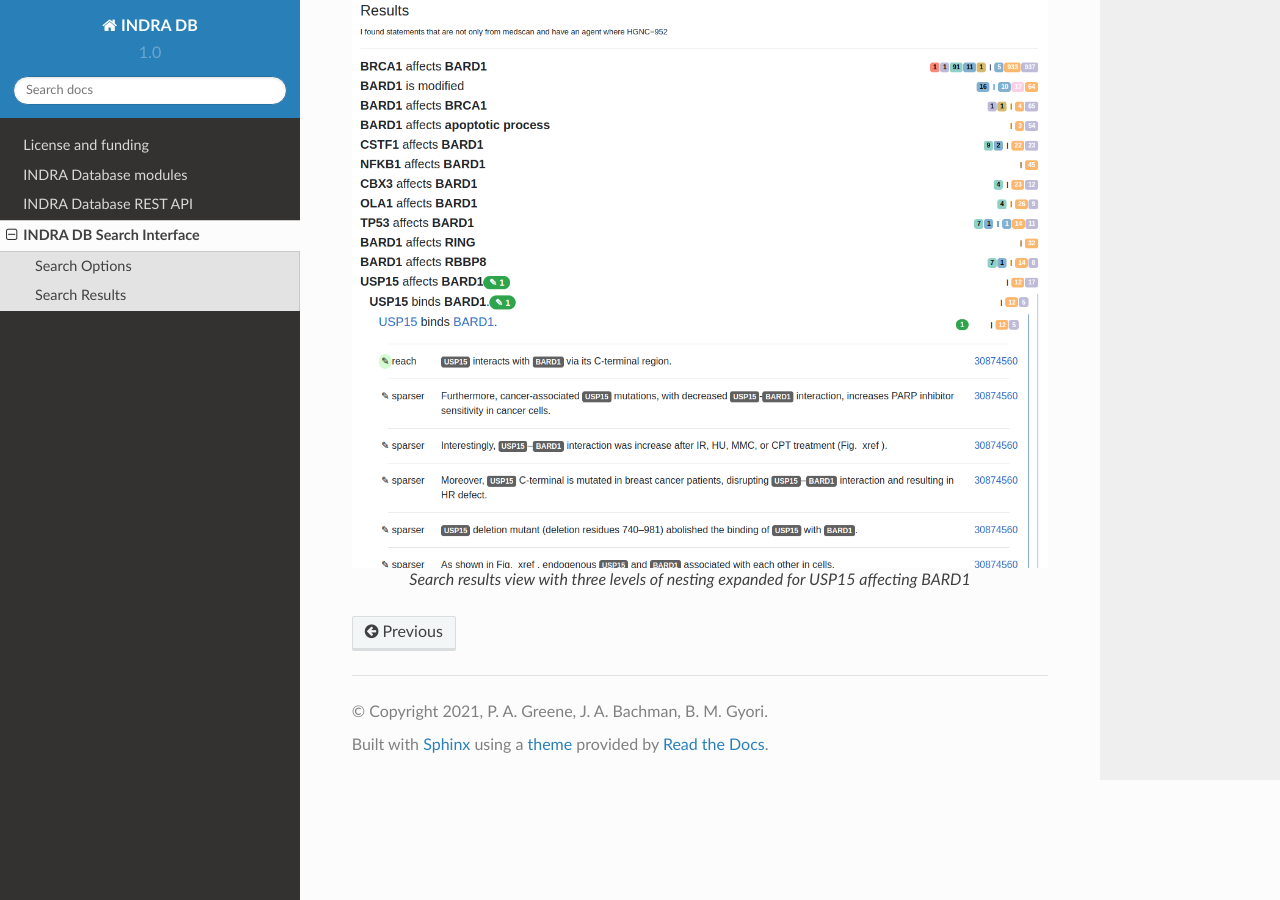
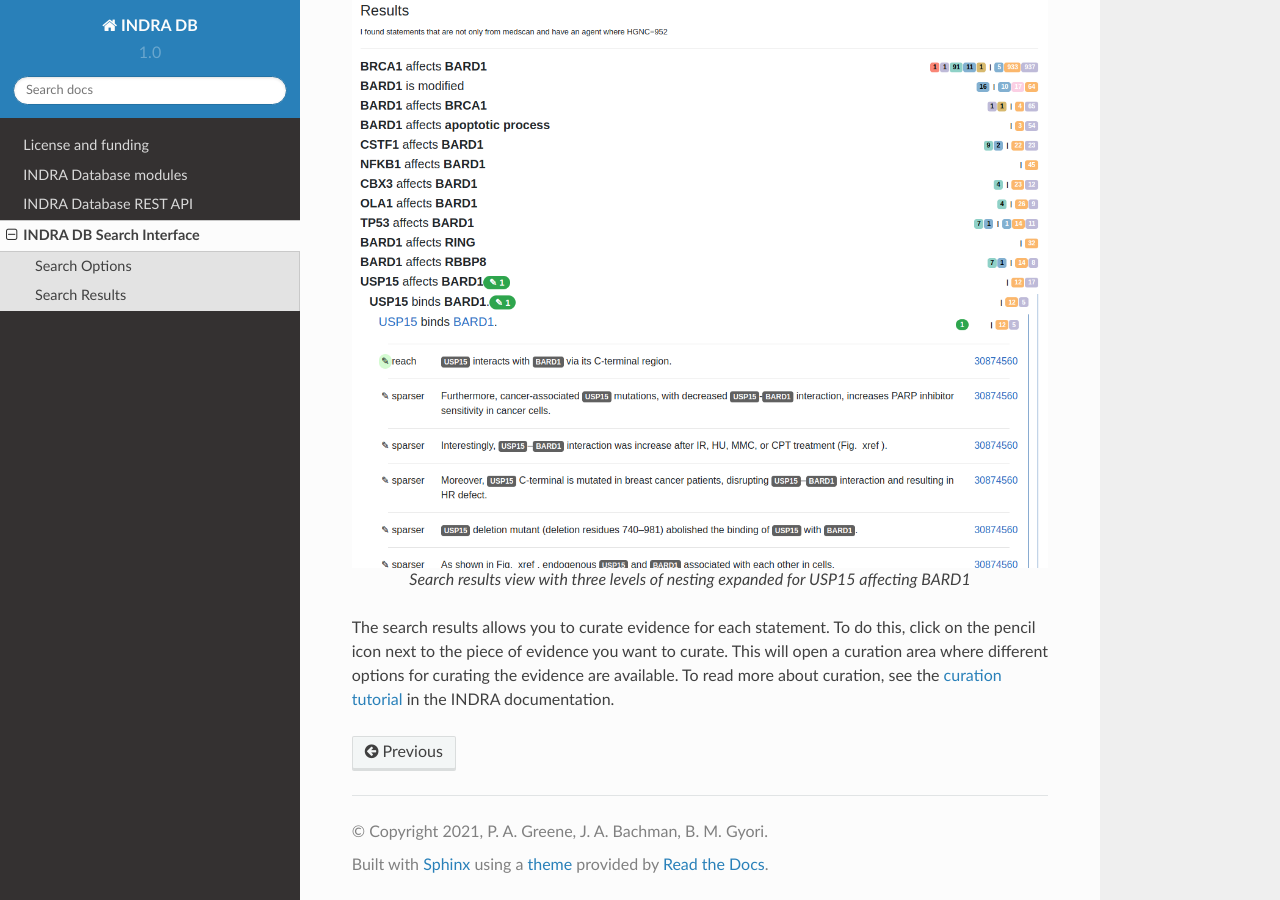
Before and after one commit to gyorilab/indra_db, a Sphinx documentation site: the page built from doc/web_ui_doc/index.rst, in a window 1280 px wide and 900 px high, scrolled down 1458 px. Built offline with Sphinx 7.4.7 and the Read the Docs theme 2.0.0, drawn with Linux system fonts in a browser that asks for light colours.

Commit message:
Add paragraph on curation and link to curation documentation

```diff
--- a/doc/web_ui_doc/index.rst
+++ b/doc/web_ui_doc/index.rst
@@ -63,3 +63,10 @@
   :figwidth: 100 %
 
   *Search results view with three levels of nesting expanded for USP15 affecting BARD1*
+
+The search results allows you to curate evidence for each statement. To do this, click
+on the pencil icon next to the piece of evidence you want to curate. This will open a
+curation area where different options for curating the evidence are available. To read
+more about curation, see the
+`curation tutorial <https://indra.readthedocs.io/en/latest/tutorials/html_curation.html>`_
+in the INDRA documentation.
```
